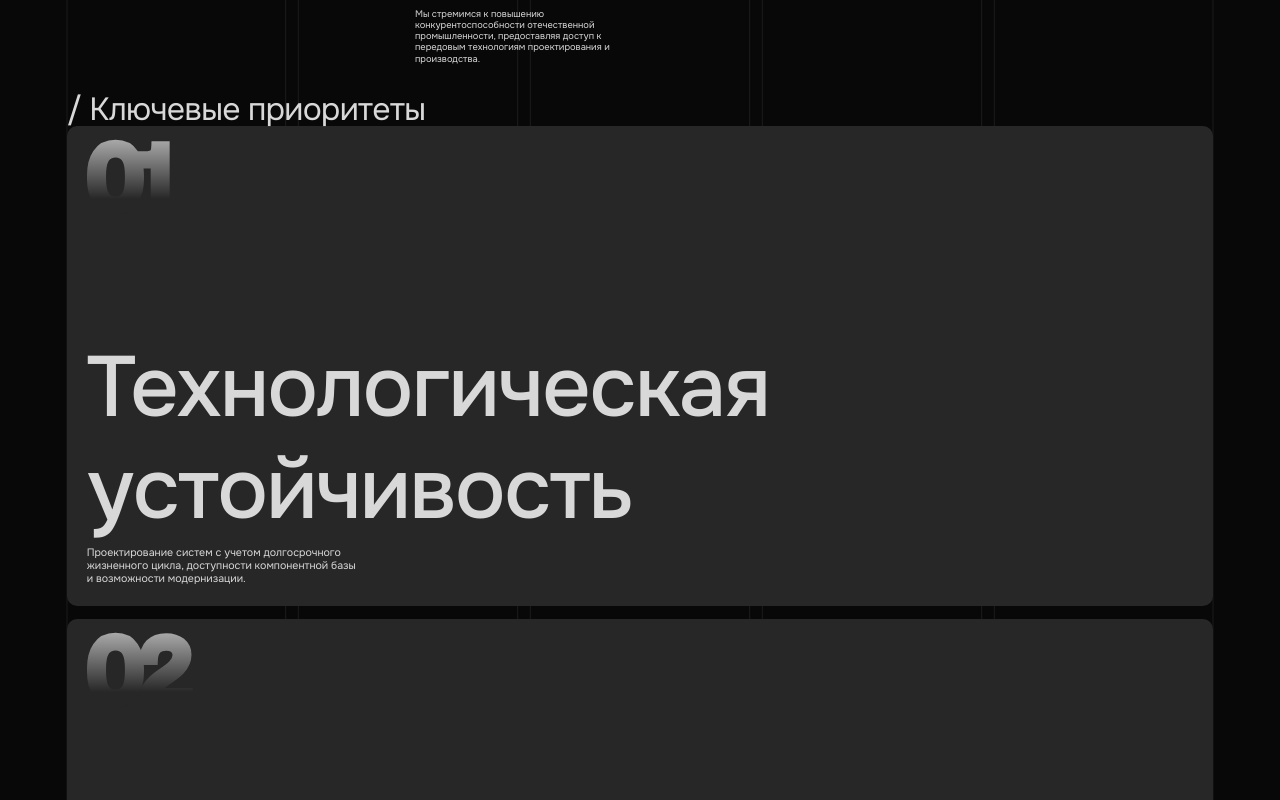
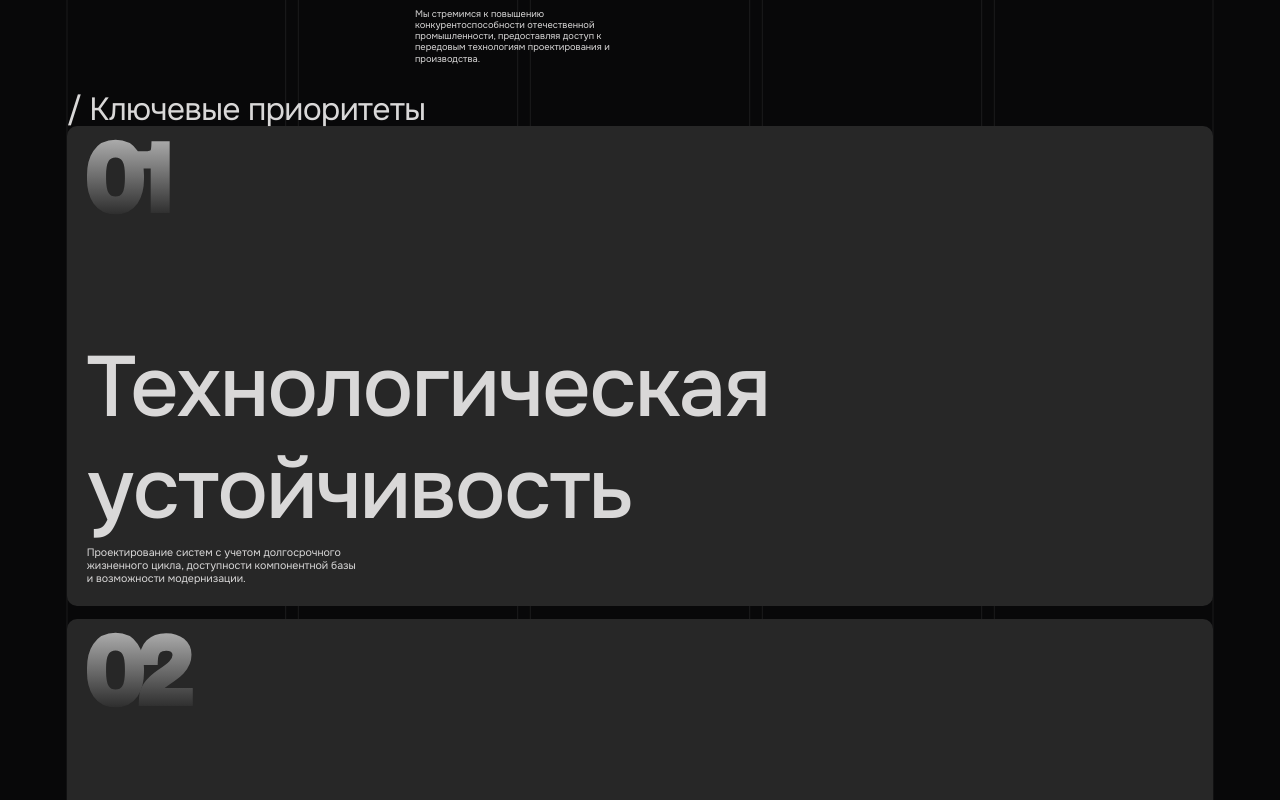
Before and after one commit to matilda081133-sketch/teh, a React (Vite) app: page /about in a window 1280 px wide. Shown: the part 1480-2280 px from the top of the page. Built offline with nearby package versions, Linux system fonts and the light colour scheme.

Commit message:
style: adjust number gradient to 85% to only hide the very bottom tip

```diff
--- a/src/components/AboutSection4.module.css
+++ b/src/components/AboutSection4.module.css
@@ -186,7 +186,7 @@
   text-transform: uppercase;
   font-weight: 800;
   font-family: inherit;
-  background: linear-gradient(180deg, var(--Grey-Dark) 0%, var(--Black-lines) 65%);
+  background: linear-gradient(180deg, var(--Grey-Dark) 0%, var(--Black-lines) 85%);
   -webkit-background-clip: text;
   -webkit-text-fill-color: transparent;
   -webkit-text-stroke: 8px transparent;
```
